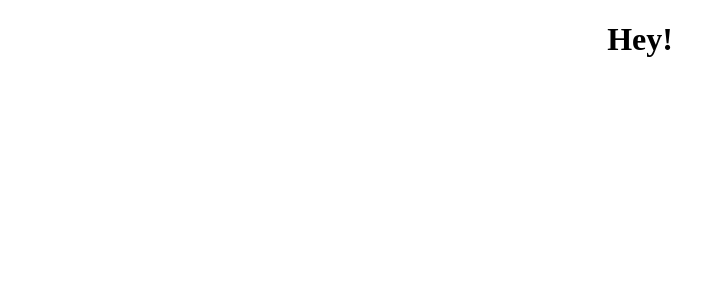
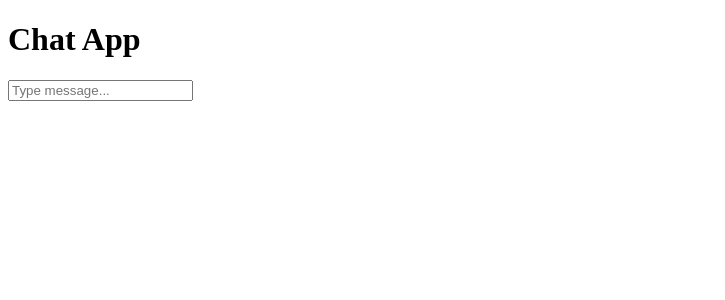
Before and after one commit to alanayee07/chat-app-frontend, a React (Create React App) app: page / in a window 1280 px wide. Shown: the top 300 px of the page, without its empty margins (0-725 px from the left). Built offline with nearby package versions, Linux system fonts and the light colour scheme.

Commit message:
Created form, input text, message state, sendMessage function

```diff
--- a/package.json
+++ b/package.json
@@ -2,6 +2,7 @@
   "name": "chat-app-frontend",
   "version": "0.1.0",
   "private": true,
+  "proxy": "http://localhost:4001",
   "dependencies": {
     "@testing-library/jest-dom": "^5.11.4",
     "@testing-library/react": "^11.1.0",
@@ -9,6 +10,7 @@
     "react": "^17.0.2",
     "react-dom": "^17.0.2",
     "react-scripts": "4.0.3",
+    "socket.io-client": "^4.1.3",
     "web-vitals": "^1.0.1"
   },
   "scripts": {
--- a/src/App.js
+++ b/src/App.js
@@ -1,12 +1,26 @@
-import './App.css';
+import React, {useState} from 'react';
 
-function App() {
+const App = () => {
+
+  const [message, setMessage] = useState('')
+  const sendMessage = e => {
+    e.preventDefault();
+  }
 
   return (
     <div className="App">
-      <h1>Hey!</h1>
+      <h1>Chat App</h1>
+      <form onSubmit={sendMessage}>
+        <input
+          type="text"
+          name="message"
+          placeholder="Type message..."
+          value={message}
+          onChange={e => setMessage(e.target.value)}
+        />
+      </form>
     </div>
-  );
+  )
 }
 
 export default App;
```
Also changed, not shown: 1 other file (tests, documents, lock files or other folders).
